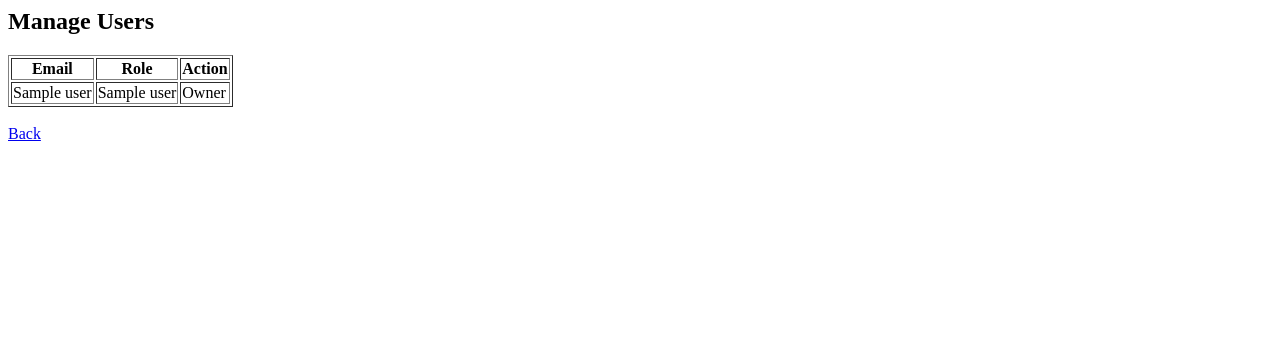
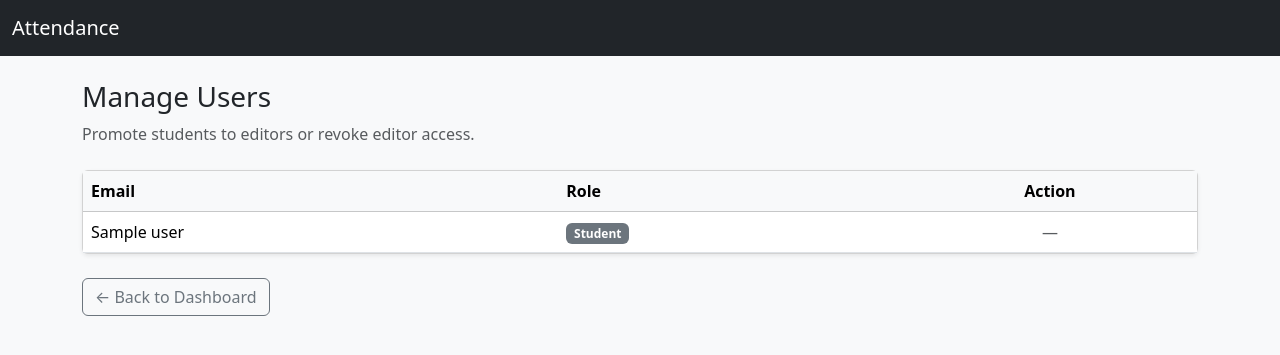
Before and after one commit to Jeffy723/Attendance-App, a Flask app: template templates/manage_users.html in a window 1280 px wide. Shown: the top 355 px of the page. Run offline with Flask 3, Linux system fonts and the light colour scheme; the template is opened without the code that fills it: most values are stand-ins (such as "Sample title", 1, 10 or a date in 2020).

Commit message:
Improve Manage Users UI

```diff
--- a/templates/manage_users.html
+++ b/templates/manage_users.html
@@ -1,28 +1,66 @@
-<h2>Manage Users</h2>
+{% extends "base.html" %}
+{% block title %}Manage Users{% endblock %}
 
-<table border="1">
+{% block content %}
+
+<div class="mb-4">
+  <h3>Manage Users</h3>
+  <p class="text-muted">
+    Promote students to editors or revoke editor access.
+  </p>
+</div>
+
+<div class="card shadow-sm mb-4">
+  <div class="card-body p-0">
+    <table class="table table-hover mb-0">
+      <thead class="table-light">
         <tr>
           <th>Email</th>
           <th>Role</th>
-  <th>Action</th>
+          <th class="text-center">Action</th>
         </tr>
-
+      </thead>
+      <tbody>
         {% for u in users %}
         <tr>
           <td>{{ u[1] }}</td>
-  <td>{{ u[2] }}</td>
           <td>
+            {% if u[2] == 'owner' %}
+              <span class="badge bg-dark">Owner</span>
+            {% elif u[2] == 'editor' %}
+              <span class="badge bg-warning text-dark">Editor</span>
+            {% else %}
+              <span class="badge bg-secondary">Student</span>
+            {% endif %}
+          </td>
+          <td class="text-center">
             {% if u[2] == 'student' %}
-      <a href="/make_editor/{{ u[0] }}">Make Editor</a>
+              <a
+                href="/make_editor/{{ u[0] }}"
+                class="btn btn-sm btn-success"
+              >
+                Make Editor
+              </a>
             {% elif u[2] == 'editor' %}
-      <a href="/remove_editor/{{ u[0] }}">Remove Editor</a>
+              <a
+                href="/remove_editor/{{ u[0] }}"
+                class="btn btn-sm btn-danger"
+              >
+                Remove Editor
+              </a>
             {% else %}
-      Owner
+              <span class="text-muted">—</span>
             {% endif %}
           </td>
         </tr>
         {% endfor %}
+      </tbody>
     </table>
+  </div>
+</div>
 
-<br>
-<a href="/dashboard">Back</a>
+<a href="/dashboard" class="btn btn-outline-secondary">
+  ← Back to Dashboard
+</a>
+
+{% endblock %}
```
Lines whose indentation alone changed are shown as unchanged.
